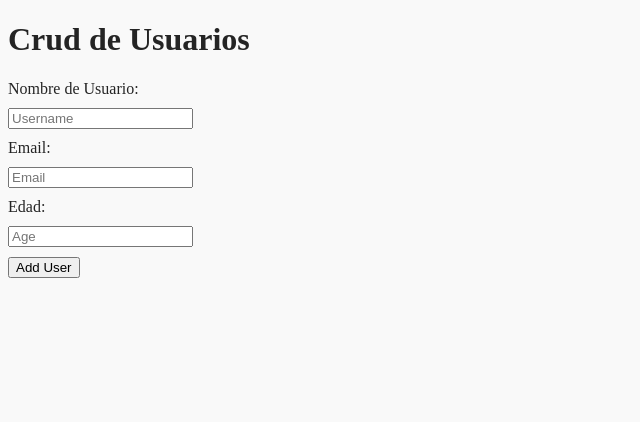
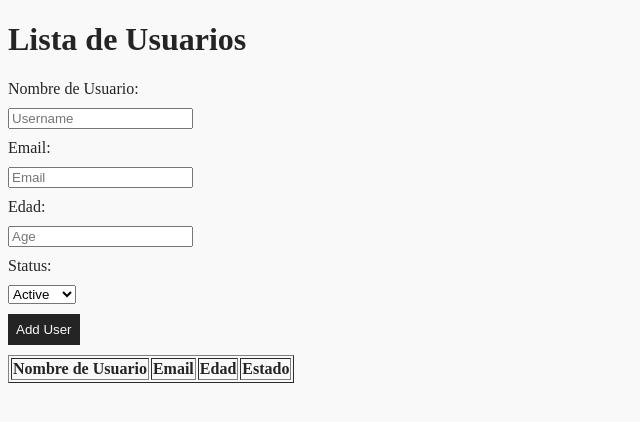
Before and after one commit to scabeza20/5.-crud-de-usuarios-en-js, a plain HTML site: page index.html in a window 1280 px wide. Shown: the whole page, without its empty margins (0-640 px from the left). Drawn offline with Linux system fonts and the light colour scheme.

Commit message:
se agrega etiqueta  para estado y gitignore

```diff
--- a/app.js
+++ b/app.js
@@ -0,0 +1,12 @@
+
+
+function main() {
+
+    let
+
+
+
+
+}
+
+main();
--- a/index.html
+++ b/index.html
@@ -4,19 +4,36 @@
     <meta charset="UTF-8">
     <meta name="viewport" content="width=device-width, initial-scale=1.0">
     <title>Crud de Usuarios</title>
-    <script src="app.js"></script>
+    <script defer src="app.js"></script>
     <link rel="stylesheet" href="styles.css">
 </head>
 <body>
-<h1>Crud de Usuarios</h1>
-<div id="user-form">
+<h1>Lista de Usuarios</h1>
+<main>
+    <form id="user-form" action="" method="post">
     <label for="userName" id="userName">Nombre de Usuario:</label>
     <input type="text" id="userName" placeholder="Username">
     <label for="email" id="email">Email:</label>
     <input type="email" id="email" placeholder="Email">
     <label for="age" id="age">Edad:</label>
     <input type="text" id="age" placeholder="Age">
+    <label for="status">Status:</label>
+    <select name="status" id="status" required>
+        <option value="active">Active</option>
+        <option value="inactive">Inactive</option>
+    </select>
     <button id="add-user">Add User</button>
-</div>
+    </form>
+    <table border="1px">
+        <tr>
+            <th>Nombre de Usuario</th>
+            <th>Email</th>
+            <th>Edad</th>
+            <th>Estado</th>
+        </tr>
+        <tbody id="user-table-body">
+        </tbody>
+    </table>
+</main>
 </body>
 </html>
--- a/styles.css
+++ b/styles.css
@@ -10,7 +10,15 @@ body{
 
 }
 
-input, label{
+input, label, select{
     display: block;
     margin-bottom: 10px;
 }
+button{
+    padding: 8px;
+    background-color: light-dark(#242424, #f9f9f9);
+    color: light-dark(#f9f9f9, #242424);
+    border: none;
+    cursor: pointer;
+    margin-bottom: 10px;
+}
```
Also changed, not shown: 1 other file.
